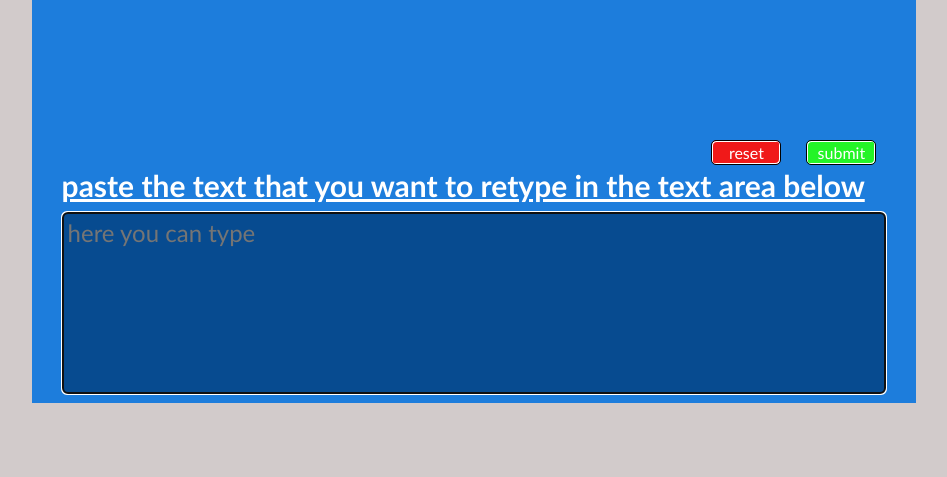
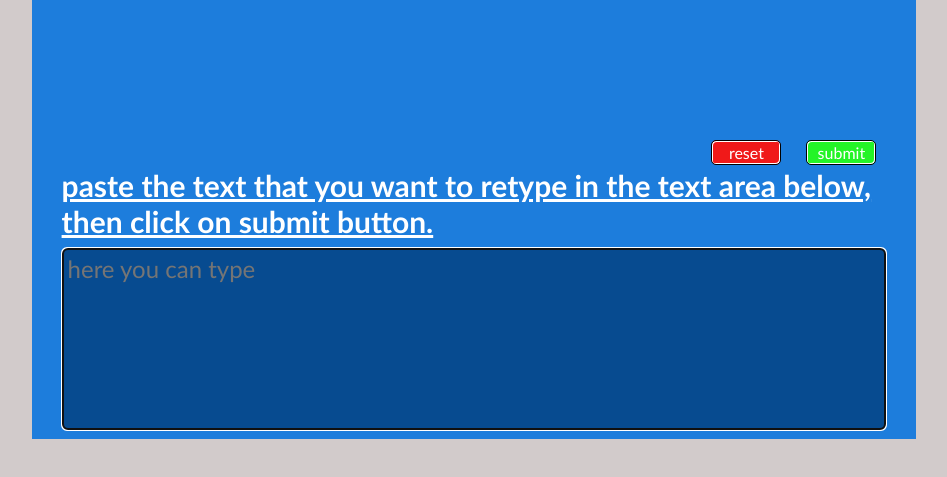
Before and after one commit to zackoder/typing-project, a plain HTML site: page index.html in a window 1280 px wide. Shown: the part 113-590 px from the top of the page, without its empty margins (166-1113 px from the left). Drawn offline with Linux system fonts and the light colour scheme.

Commit message:
some information added in the readme file

```diff
--- a/index.html
+++ b/index.html
@@ -23,7 +23,7 @@
 
    <!-- the header it shows when befor you add a text  -->
    <div class="header">
-      <h1 id="qu">paste the text that you want to retype in the text area below</h1>
+      <h1 id="qu">paste the text that you want to retype in the text area below, then click on submit button.</h1>
    </div>
 
    <!-- here where you should put the text after you submit you have to rewrite the text here -->
```
Also changed, not shown: 1 other file.
